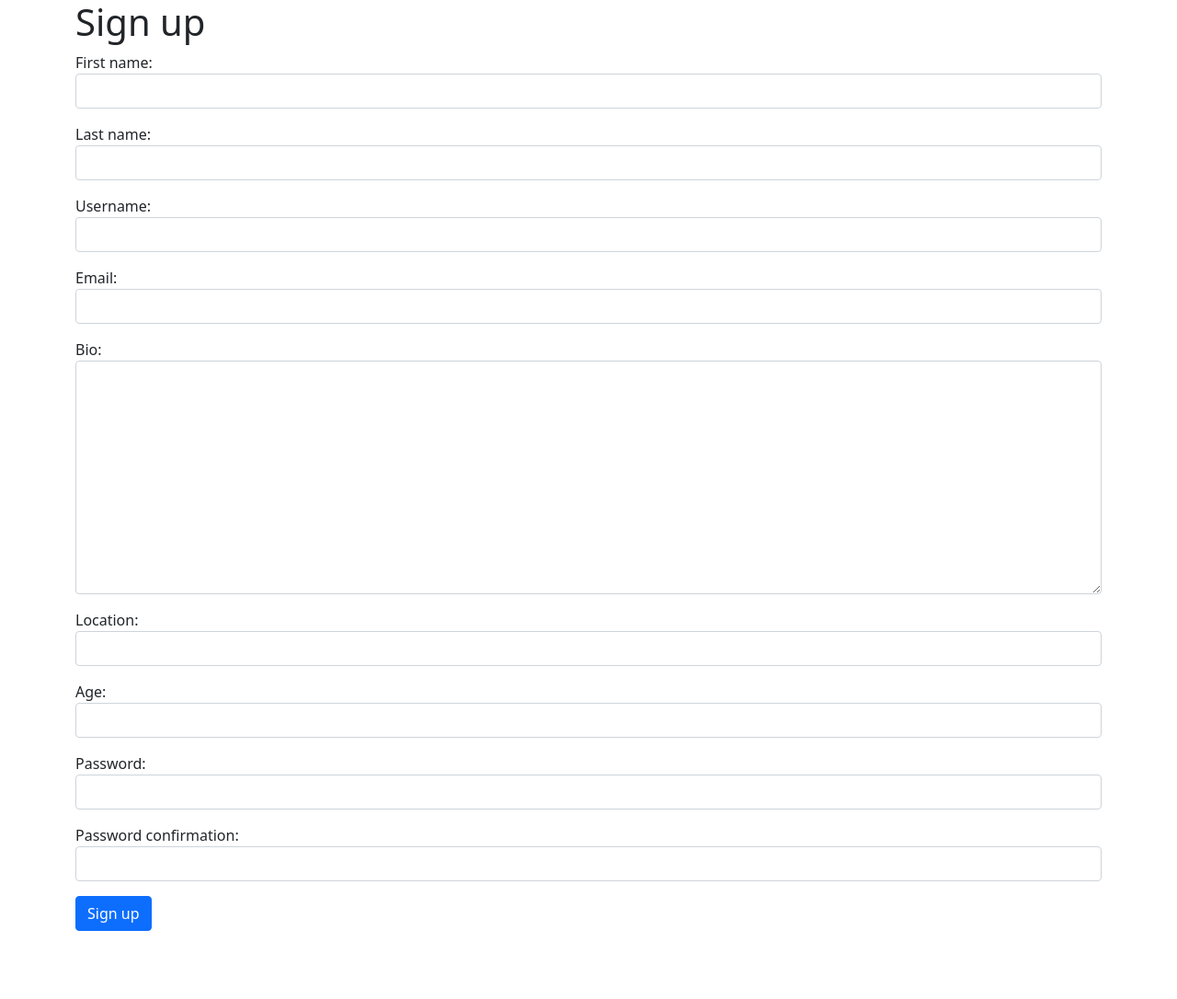
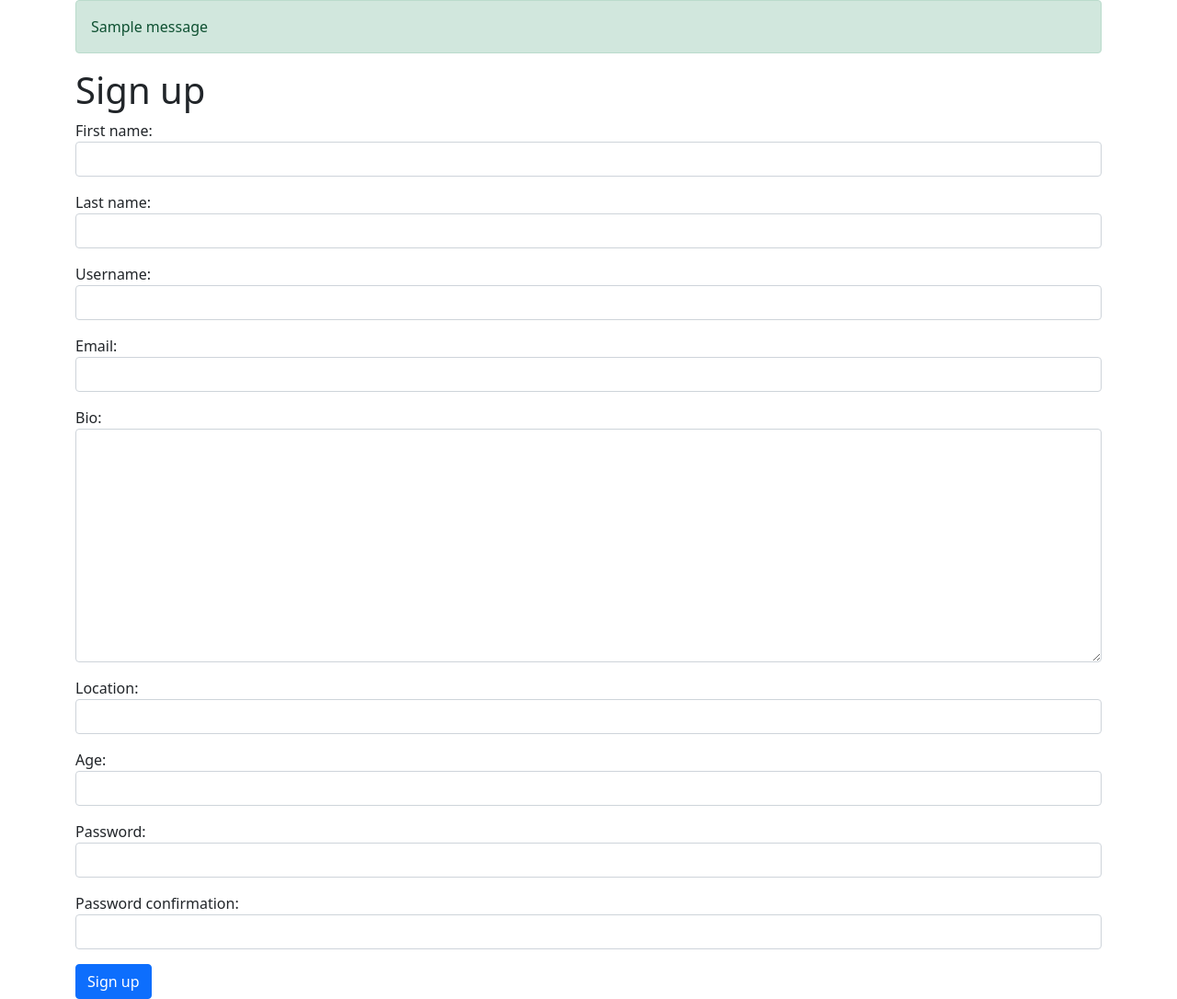
Before and after one commit to duncanlauu/MineSweepers-Major-Group-Project, a Django app: page /sign_up/ in a window 1280 px wide. Shown: the whole page at 92% size. Before the commit the page ends 1012 px from the top, so only its background shows below. Run offline with Django 4.2, Linux system fonts and the light colour scheme; tables that the repository leaves empty hold one stand-in row (values such as "Sample post"); one stand-in notice (Sample message) is shown; some libraries are stand-ins or nearby versions.

Commit message:
Add message for invalid login

```diff
--- a/app/templates/base_content.html
+++ b/app/templates/base_content.html
@@ -1,6 +1,7 @@
 <!-- Modified from clucker -->
 {% extends 'base.html' %}
 {% block body %}
+  {% include 'partials/messages.html' %}
   {% block content %}
   {% endblock %}
 {% endblock %}
--- a/app/templates/dummy.html
+++ b/app/templates/dummy.html
@@ -1,4 +1,4 @@
-{% extends 'base.html' %}
+{% extends 'base_content.html' %}
 {% block body %}
 <a class="button" href="{% url 'log_out' %}">Log out</a>
 <a class="button" href="{% url 'password' %}">Change Password</a>
--- /dev/null
+++ b/app/templates/partials/messages.html
@@ -0,0 +1,14 @@
+<!-- Modified from clucker -->
+{% if messages %}
+  <div class="container">
+    <div class="row">
+      <div class="col-12">
+        {% for message in messages %}
+          <div class="alert alert-{{ message.level_tag }}" role="alert">
+            {{ message }}
+          </div>
+        {% endfor %}
+      </div>
+    </div>
+  </div>
+{% endif %}
--- a/app/views/account_views.py
+++ b/app/views/account_views.py
@@ -1,4 +1,5 @@
 from django.conf import settings
+from django.contrib import messages
 from django.views.generic.edit import FormView
 from django.contrib.auth import login
 from .mixins import LoginProhibitedMixin
@@ -30,7 +31,7 @@ class PasswordView(LoginRequiredMixin, FormView):
     def get_success_url(self):
         """Redirect the user after successful password change."""
 
-        # messages.add_message(self.request, messages.SUCCESS, "Password updated!")
+        messages.add_message(self.request, messages.SUCCESS, "Password updated!")
         return reverse('dummy')
 
 
--- a/app/views/authentication_views.py
+++ b/app/views/authentication_views.py
@@ -30,7 +30,7 @@ class LogInView(LoginProhibitedMixin, View):
         if user is not None:
             login(request, user)
             return redirect(self.next)
-        # messages.add_message(request, messages.ERROR, "The credentials provided were invalid!")
+        messages.add_message(request, messages.WARNING, "The credentials provided were invalid!")
         return self.render()
 
     def render(self):
```
